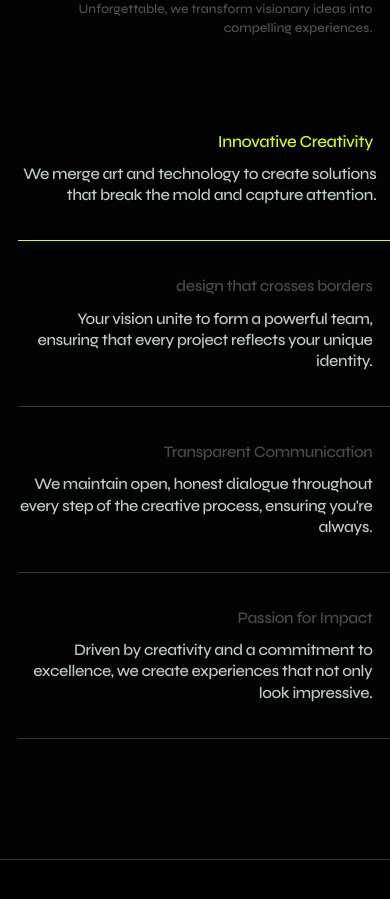
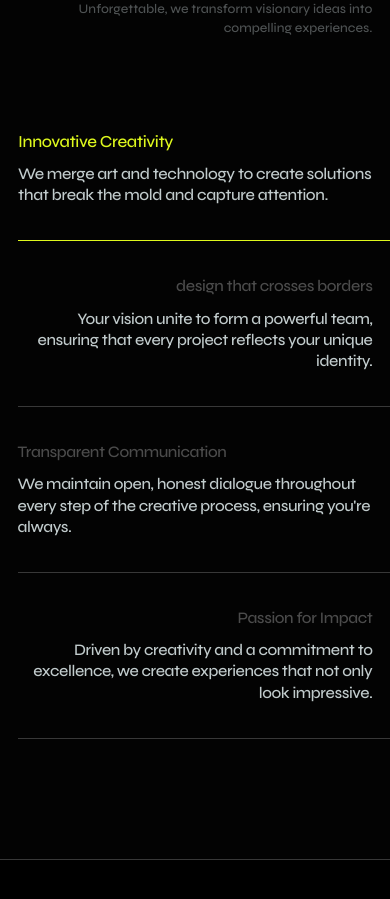
Before and after one commit to BPL-03/BPLstudios, a React (Vite) app: page / in a window 390 px wide. Shown: the part 9400-10299 px from the top of the page. Built offline with nearby package versions, Linux system fonts and the light colour scheme; a web font is replaced by a local one.

Commit message:
style: change transform origin for Row 1 and 3 labels to scale rightward on mobile hover

```diff
--- a/src/components/Values.jsx
+++ b/src/components/Values.jsx
@@ -120,7 +120,7 @@ export default function Values() {
           >
             <div className="grid grid-cols-1 lg:grid-cols-12 gap-y-3 lg:gap-x-8 py-[35px] sm:py-[35px] items-start">
               {/* Label */}
-              <div className={`lg:col-start-3 lg:col-span-2 flex flex-col items-end lg:items-end text-right lg:text-right origin-right transition-all duration-500 ease-out ${
+              <div className={`lg:col-start-3 lg:col-span-2 flex flex-col items-start lg:items-end text-left lg:text-right origin-left lg:origin-right transition-all duration-500 ease-out ${
                 activeIdx === 0 ? 'scale-[1.05]' : 'scale-100'
               }`}>
                 <span className={`font-syne font-medium text-[16px] sm:text-[22.5px] transition-colors duration-500 ease-out tracking-tight leading-[1.2] ${
@@ -133,7 +133,7 @@ export default function Values() {
               <div className={`lg:col-start-5 lg:col-span-8 origin-left transition-all duration-500 ease-out ${
                 activeIdx === 0 ? 'scale-[1.01]' : 'scale-100'
               }`}>
-                <p className="font-syne font-medium text-[16px] sm:text-[22.5px] leading-[21.2px] sm:leading-[1.2] text-[#C1CBCC] tracking-tight max-w-[850px] text-right lg:text-left">
+                <p className="font-syne font-medium text-[16px] sm:text-[22.5px] leading-[21.2px] sm:leading-[1.2] text-[#C1CBCC] tracking-tight max-w-[850px] text-left">
                   We merge art and technology to create solutions that break the mold<br className="hidden lg:inline" /> and capture attention.
                 </p>
               </div>
@@ -188,7 +188,7 @@ export default function Values() {
           >
             <div className="grid grid-cols-1 lg:grid-cols-12 gap-y-3 lg:gap-x-8 py-[35px] sm:py-[35px] items-start">
               {/* Label */}
-              <div className={`lg:col-start-3 lg:col-span-2 flex flex-col items-end lg:items-end text-right lg:text-right origin-right transition-all duration-500 ease-out ${
+              <div className={`lg:col-start-3 lg:col-span-2 flex flex-col items-start lg:items-end text-left lg:text-right origin-left lg:origin-right transition-all duration-500 ease-out ${
                 activeIdx === 2 ? 'scale-[1.05]' : 'scale-100'
               }`}>
                 <span className={`font-syne font-medium text-[16px] sm:text-[22.5px] transition-colors duration-500 ease-out tracking-tight leading-[1.2] ${
@@ -201,7 +201,7 @@ export default function Values() {
               <div className={`lg:col-start-5 lg:col-span-8 origin-left transition-all duration-500 ease-out ${
                 activeIdx === 2 ? 'scale-[1.01]' : 'scale-100'
               }`}>
-                <p className="font-syne font-medium text-[16px] sm:text-[22.5px] leading-[21.2px] sm:leading-[1.2] text-[#C1CBCC] tracking-tight max-w-[850px] text-right lg:text-left">
+                <p className="font-syne font-medium text-[16px] sm:text-[22.5px] leading-[21.2px] sm:leading-[1.2] text-[#C1CBCC] tracking-tight max-w-[850px] text-left">
                   We maintain open, honest dialogue throughout every step of the<br className="hidden lg:inline" /> creative process, ensuring you're always.
                 </p>
               </div>
```
